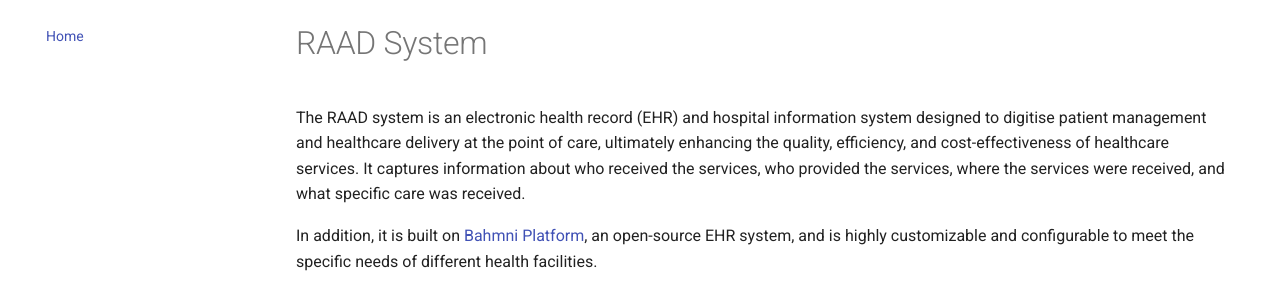
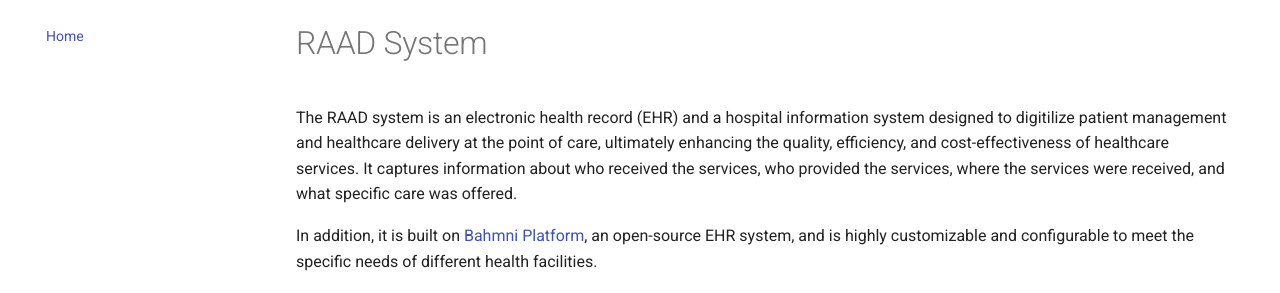
Before and after one commit to nomadilab-ehr/raad-docs, an MkDocs documentation site: the page built from docs/index.md, in a window 1280 px wide and 900 px high. Shown: the part 123-416 px from the top of the window. Built offline with MkDocs 1.6.1 and Material for MkDocs 9.7.7, drawn with Linux system fonts in a browser that asks for light colours.

Commit message:
minor updates

```diff
--- a/docs/index.md
+++ b/docs/index.md
@@ -1,7 +1,7 @@
 
 # RAAD System
 
-The RAAD system is an electronic health record (EHR) and hospital information system designed to digitise patient management and healthcare delivery at the point of care, ultimately enhancing the quality, efficiency, and cost-effectiveness of healthcare services. It captures information about who received the services, who provided the services, where the services were received, and what specific care was received.
+The RAAD system is an electronic health record (EHR) and a hospital information system designed to digitilize patient management and healthcare delivery at the point of care, ultimately enhancing the quality, efficiency, and cost-effectiveness of healthcare services. It captures information about who received the services, who provided the services, where the services were received, and what specific care was offered.
 
 In addition, it is built on [Bahmni Platform](https://www.bahmni.org/), an open-source EHR system, and is highly customizable and configurable to meet the specific needs of different health facilities.
 
```
Also changed, not shown: docs/user-guide.md (+1 -1 lines).
